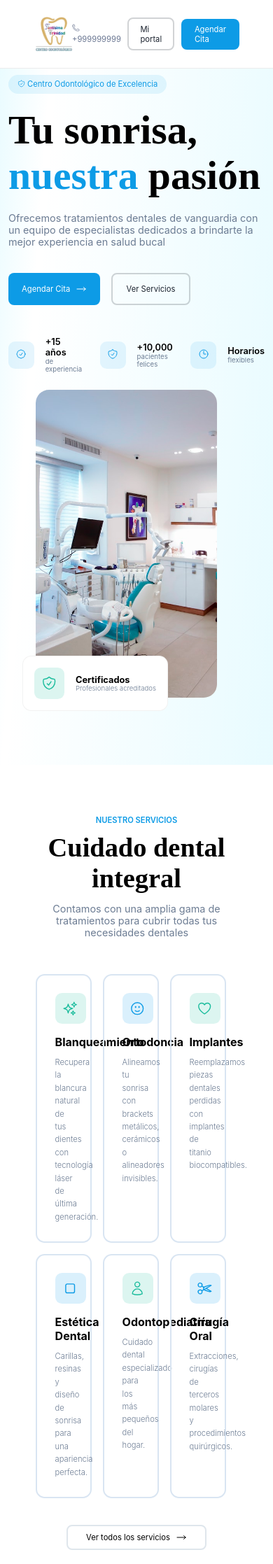
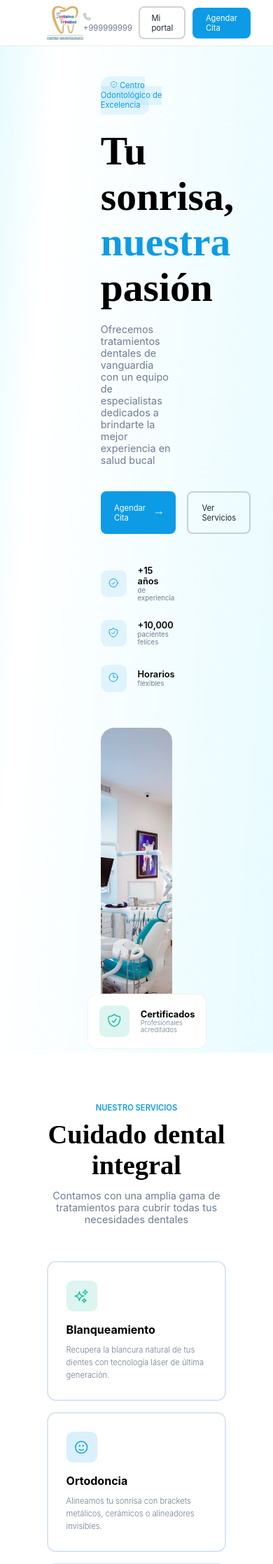
Before and after one commit to 75189937-hub/tarea, a PHP site: page / in a window 390 px wide; the page is wider, and only the part inside the window is pictured. Shown: the top 2235 px of that part at 70% size. Run offline with PHP 8.4, Linux system fonts and the light colour scheme.

Commit message:
entregado

```diff
--- a/01-odontologia/css/estilos.css
+++ b/01-odontologia/css/estilos.css
@@ -88,33 +89,25 @@
 
 .nosotros {
   background: linear-gradient(94deg, rgba(1, 212, 255, 0.09) 0%, rgba(0, 212, 255, 0) 17%, rgba(0, 212, 255, 0.09) 100%);
-  width: 100%;
+  margin-top: 8.228rem;
+}
+@media only screen and (max-width: 48em) {
+  .nosotros__contenedor {
+    align-items: center;
+    justify-content: center;
+    display: flex;
+    flex-direction: column;
+    gap: 3rem;
+    width: 100%;
+  }
 }
 .nosotros__contenedor {
   justify-content: center;
-  align-items: flex-start;
-  padding-bottom: 1rem;
   display: flex;
   gap: 6.4rem;
 }
-@media only screen and (max-width: 48em) {
-  .nosotros__contenedor {
-    justify-content: center;
-    align-items: center;
-    flex-direction: column;
-    gap: 3rem;
-  }
-}
-@media only screen and (max-width: 36em) {
-  .nosotros__contenedor {
-    justify-content: center;
-    align-items: center;
-    flex-direction: column;
-    gap: 3rem;
-  }
-}
 .nosotros__contenedor__izquierda {
-  flex: 0 0 50%;
+  width: calc(50% - 3.2rem);
 }
 .nosotros__contenedor__izquierda__inicio {
   margin-top: 3.2rem;
@@ -176,6 +169,13 @@
 .nosotros__contenedor__izquierda__menu--cita svg {
   width: 2rem;
 }
+@media only screen and (max-width: 48em) {
+  .nosotros__contenedor__izquierda__conoce {
+    flex-direction: column;
+    gap: 3rem;
+    width: calc(50% - 3.2rem);
+  }
+}
 .nosotros__contenedor__izquierda__conoce {
   margin-top: 5.6rem;
   gap: 3.2rem;
@@ -204,14 +204,14 @@
   color: rgb(108, 124, 147);
 }
 .nosotros__contenedor__derecha {
-  flex: 0 0 50%;
+  width: calc(50% - 3.2rem);
 }
 .nosotros__contenedor__derecha__portada {
   position: relative;
 }
 .nosotros__contenedor__derecha__portada--imagen {
   border-radius: 2.4rem;
-  width: 90%;
+  width: 100%;
   height: 55rem;
   object-fit: cover;
   display: block;
@@ -310,6 +310,22 @@
   font-weight: 300;
   line-height: 2.3rem;
 }
+@media only screen and (max-width: 62em) {
+  .servicios__contenedor__dental__tratamiento {
+    width: calc(50% - 1.5rem);
+    display: flex;
+  }
+}
+@media only screen and (max-width: 48em) {
+  .servicios__contenedor__dental__tratamiento {
+    width: 100%;
+  }
+}
+@media only screen and (max-width: 36em) {
+  .servicios__contenedor__dental__tratamiento {
+    width: 100%;
+  }
+}
 .servicios__contenedor__enlace {
   display: flex;
   justify-content: center;
@@ -787,8 +825,8 @@
 }
 @media only screen and (max-width: 26.25em) {
   .contenedor {
-    padding-bottom: 2rem;
-    padding-top: 2rem;
+    padding-left: 2rem;
+    padding-right: 2rem;
   }
 }
 
--- a/01-odontologia/index.html
+++ b/01-odontologia/index.html
@@ -7,9 +7,9 @@
     <link rel="stylesheet" href="css/estilos.css">
 </head>
 <body>
-    <header>
     <nav class="nav pb-1 pt-1">
         <div class="nav__contenedor contenedor">
+
             <img src="img/logo.png" alt="#" class="nav__contenedor--logo">
             <div class="nav__contenedor__menu">
                 <a href="#" class="nav__contenedor__menu--link">Inicio</a>
@@ -29,10 +29,9 @@
         </div>
 
     </nav>
-    </header>
-    <main>
-        <section class="nosotros pt-9 pb-10">
+    <section class="nosotros pt-3 pb-3">
         <div class="nosotros__contenedor contenedor">
+            <div class="nosotros__contenedor">
             <div class="nosotros__contenedor__izquierda ">
                 <div class="nosotros__contenedor__izquierda__inicio">
                     <a class="nosotros__contenedor__izquierda__inicio--icon">
@@ -91,6 +90,7 @@
                         <div class="nosotros__contenedor__derecha__portada__experiencia--text">
                             <h3>Certificados </h3>
                             <p>Profesionales acreditados</p>
+                        </div>
                     </div>
                 </div>
                 </div>
@@ -417,12 +417,11 @@
             </div>
         </div>
     </section>
-    </main>
     <footer>
         <div class="final">
             <div class="final__contenedor contenedor">
 
-            <div class="final__contenedor__contenido">
+            <div class="final__contenedor__contenido ">
                 <article class="final__contenedor__contenido__primero">
 
                         <img src="img/logo.png" alt="#">
--- a/01-odontologia/sass/base/_variables.scss
+++ b/01-odontologia/sass/base/_variables.scss
@@ -1,4 +1,5 @@
 // breakpoints
+
 $bp-extraLarge: 75em; // 16px * 75 = 1200px
 $bp-large: 62em; // 16px * 62.5 = 1000px
 $bp-medium: 48em; // 16px * 48 = 768px
--- a/01-odontologia/sass/public/footer/_final.scss
+++ b/01-odontologia/sass/public/footer/_final.scss
@@ -1,3 +1,4 @@
+@use "../../base/variables" as v;
 .final {
 
 
@@ -117,6 +118,8 @@
                     }
 
                 }
+
+
         }
         &__autor{
             border-top: 1px solid #fff9;
--- a/01-odontologia/sass/public/layout/_nav.scss
+++ b/01-odontologia/sass/public/layout/_nav.scss
@@ -1,5 +1,6 @@
 @use '../../base/variables' as v;
 .nav{
+    top: 0;
     position: fixed;
     width: 100%;
     z-index: 1;
```
Also changed, not shown: other parts of 01-odontologia/css/estilos.css (+30 -7 lines), 01-odontologia/sass/base/_constantes.scss (+8 -7 lines), 01-odontologia/sass/public/home/_eligenos.scss (+13 -2 lines), 01-odontologia/sass/public/home/_nosotros.scss (+33 -20 lines), 01-odontologia/sass/public/home/_servicios.scss (+14 -0 lines), 01-odontologia/sass/public/home/_testimonios.scss (+18 -2 lines), 01-odontologia/sass/public/home/_index.scss (line endings or trailing spaces), 1 other file. Lines whose indentation alone changed are shown as unchanged.
